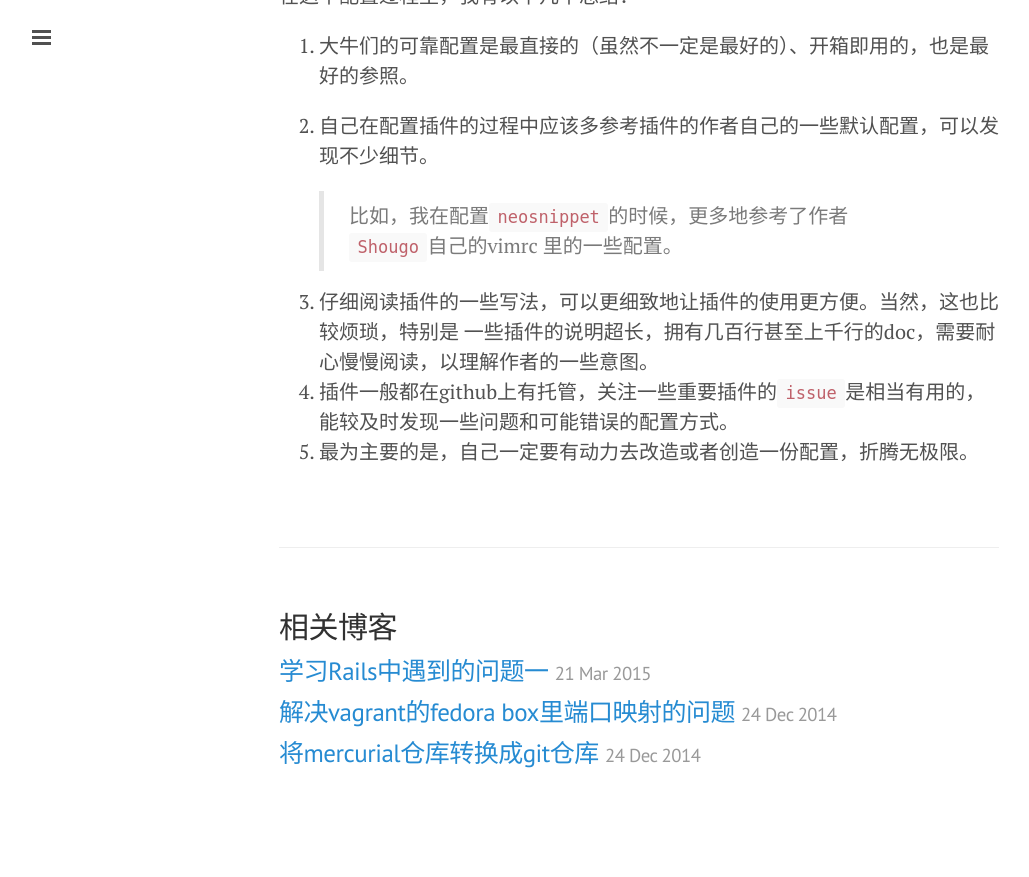
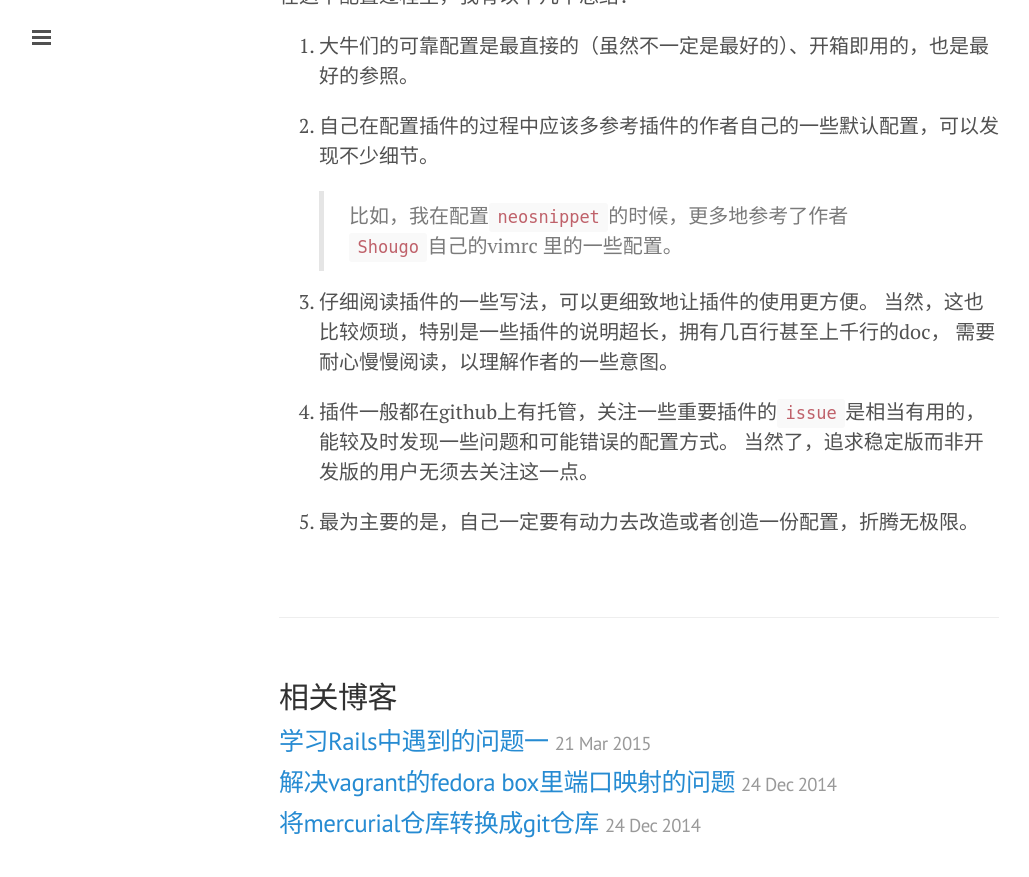
Before and after one commit to gisphm/gisphm.github.io, a Jekyll site: the page built from _posts/2015-05-09-Things-Learned-From-Configuring-Vim.md, in a window 1280 px wide and 900 px high, scrolled down 1731 px. Shown: the top 877 px of the window, without its empty margins (1-1030 px from the left). Built offline with Jekyll 4.4.1, drawn with Linux system fonts in a browser that asks for light colours; Markdown is read by kramdown in place of the engine named in the settings; before the commit the page ends 2561 px from its top, so only the background shows below that.

Commit message:
update some typos
Signed-off-by: gisphm <phmfk@hotmail.com>

```diff
--- a/_posts/2015-05-09-Things-Learned-From-Configuring-Vim.md
+++ b/_posts/2015-05-09-Things-Learned-From-Configuring-Vim.md
@@ -62,10 +62,14 @@
     > 比如，我在配置`neosnippet`的时候，更多地参考了作者`Shougo`自己的vimrc
     > 里的一些配置。
 
-3. 仔细阅读插件的一些写法，可以更细致地让插件的使用更方便。当然，这也比较烦琐，特别是
-一些插件的说明超长，拥有几百行甚至上千行的doc，需要耐心慢慢阅读，以理解作者的一些意图。
+3. 仔细阅读插件的一些写法，可以更细致地让插件的使用更方便。
+当然，这也比较烦琐，特别是一些插件的说明超长，拥有几百行甚至上千行的doc，
+需要耐心慢慢阅读，以理解作者的一些意图。
+
 4. 插件一般都在github上有托管，关注一些重要插件的`issue`是相当有用的，
 能较及时发现一些问题和可能错误的配置方式。
+当然了，追求稳定版而非开发版的用户无须去关注这一点。
+
 5. 最为主要的是，自己一定要有动力去改造或者创造一份配置，折腾无极限。
 
 [1]: https://github.com/zaiste/vimified
```
